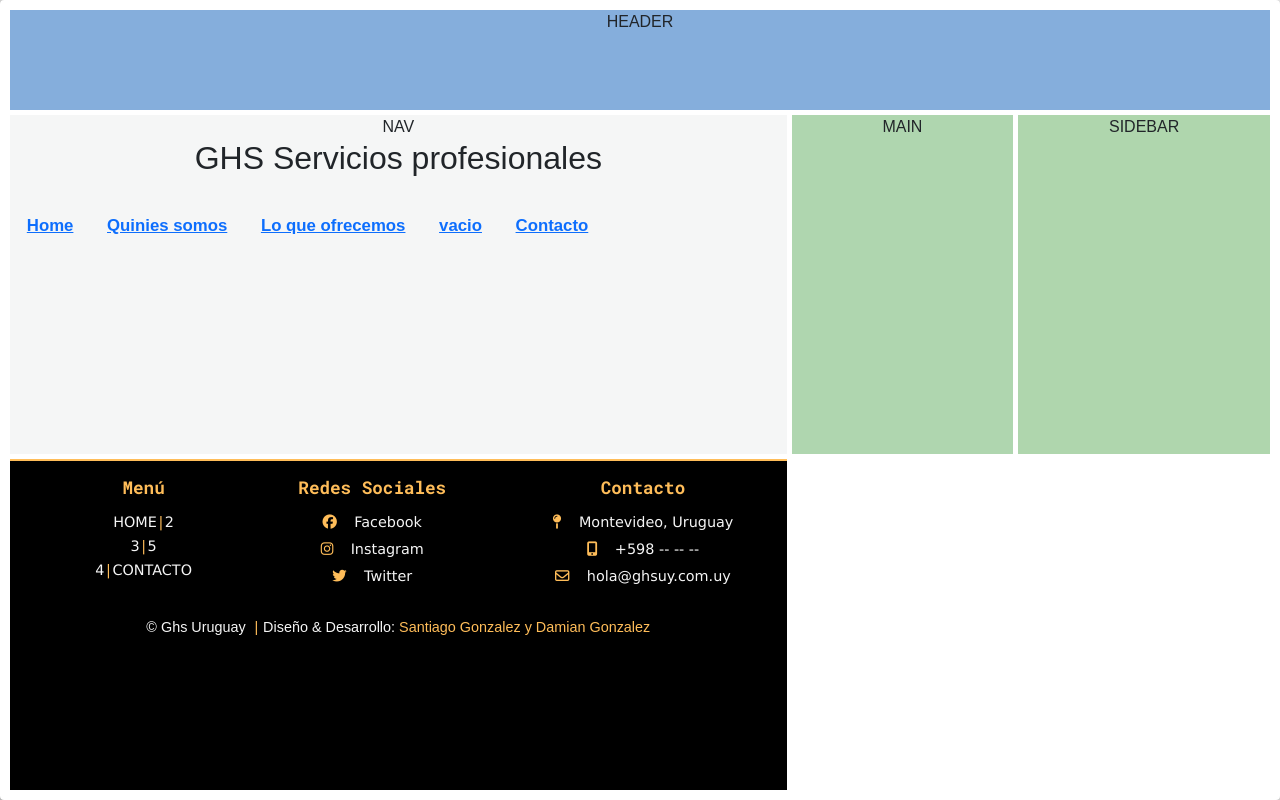
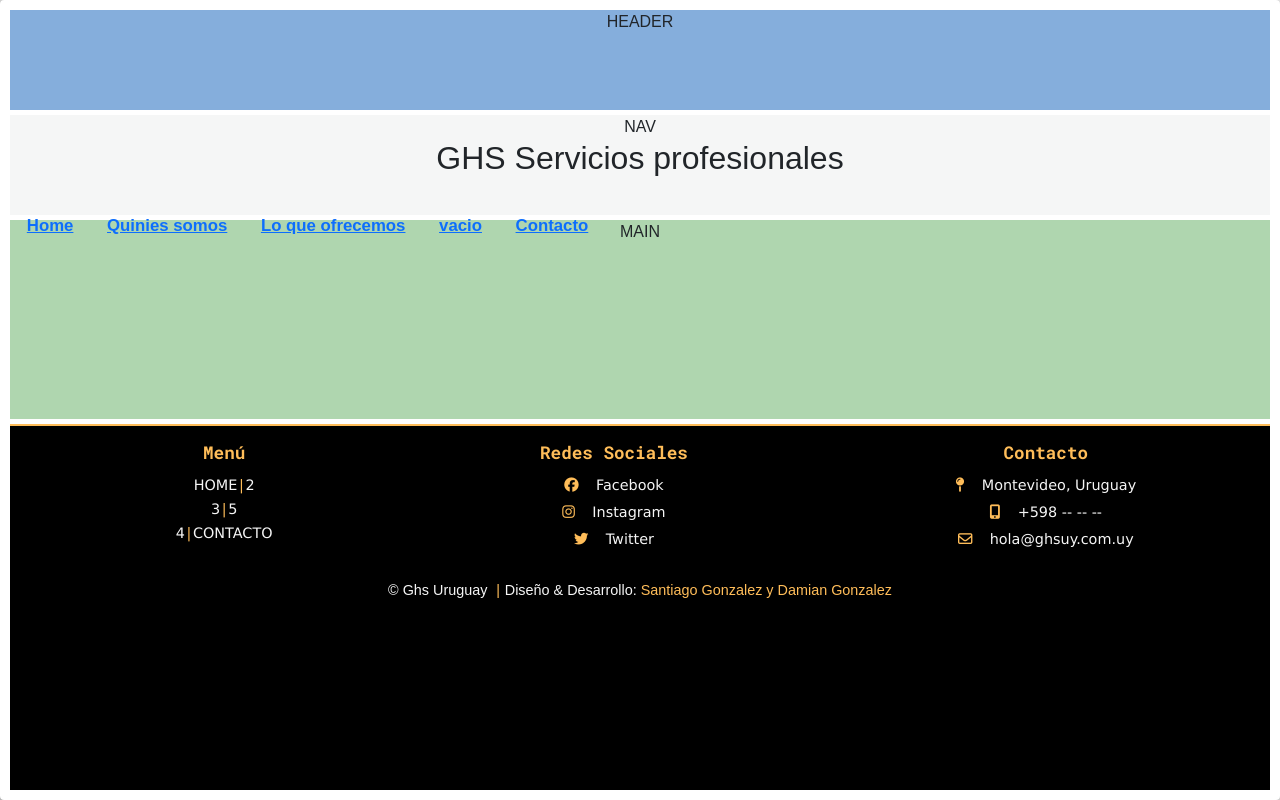
Before and after one commit to santgonnzalez/project-ghs, a plain HTML site: page index.html in a window 1280 px wide. Drawn offline with nearby package versions, Linux system fonts and the light colour scheme.

Commit message:
little changes

```diff
--- a/CSS/style.css
+++ b/CSS/style.css
@@ -31,8 +31,7 @@ body {
     "header"  100px
     "navBar"  50px
     "main"    auto
-    "sideBar" 50px
-
+    "footer" auto
 
     ;
 }
@@ -52,10 +51,6 @@ body {
     background-color: #afd6af;
 }
 
-.sideBar{
-    grid-area: sideBar;
-    background-color: #afd6ad;
-}
 
 .footer {
     background-color: black;
@@ -116,7 +111,7 @@ body {
         color: #ffbd59;
         font-family: "Roboto Mono", monospace;
         margin-top: 1rem;
-        padding-bottom: 0.2rem; }
+        padding-bottom: 0.1rem; }
       .footer .footer__container .footer__item {
         color: #ffbd59;
         margin-bottom: 0.2rem;
@@ -171,10 +166,10 @@ body {
     /* grid-template-rows: ; */
 
     grid-template:
-    "header header" 100px
-    "navBar navBar" 50px
-    "sideBar main"  auto
-    "footer footer" auto
+    "header" 100px
+    "navBar" 50px
+    "main"  auto
+    "footer" auto
     ;
 
 }
@@ -183,10 +178,11 @@ body {
 @media (min-width: 70em){
     .container-grid {
         grid-template:
-        "header header header"  100px
-        "navBar main sideBar"   auto
-        "footer footer footer"  auto
-
+        "header"  100px
+        "navBar"   100px
+        "main"    auto
+        "footer"  auto
+    ;
     }
 }
 
--- a/index.html
+++ b/index.html
@@ -63,8 +63,6 @@
 
     <main class="main">MAIN</main>
 
-    <aside class="sideBar">SIDEBAR</aside>
-
     <!-- footer -->
 
     <footer class="footer">
```
